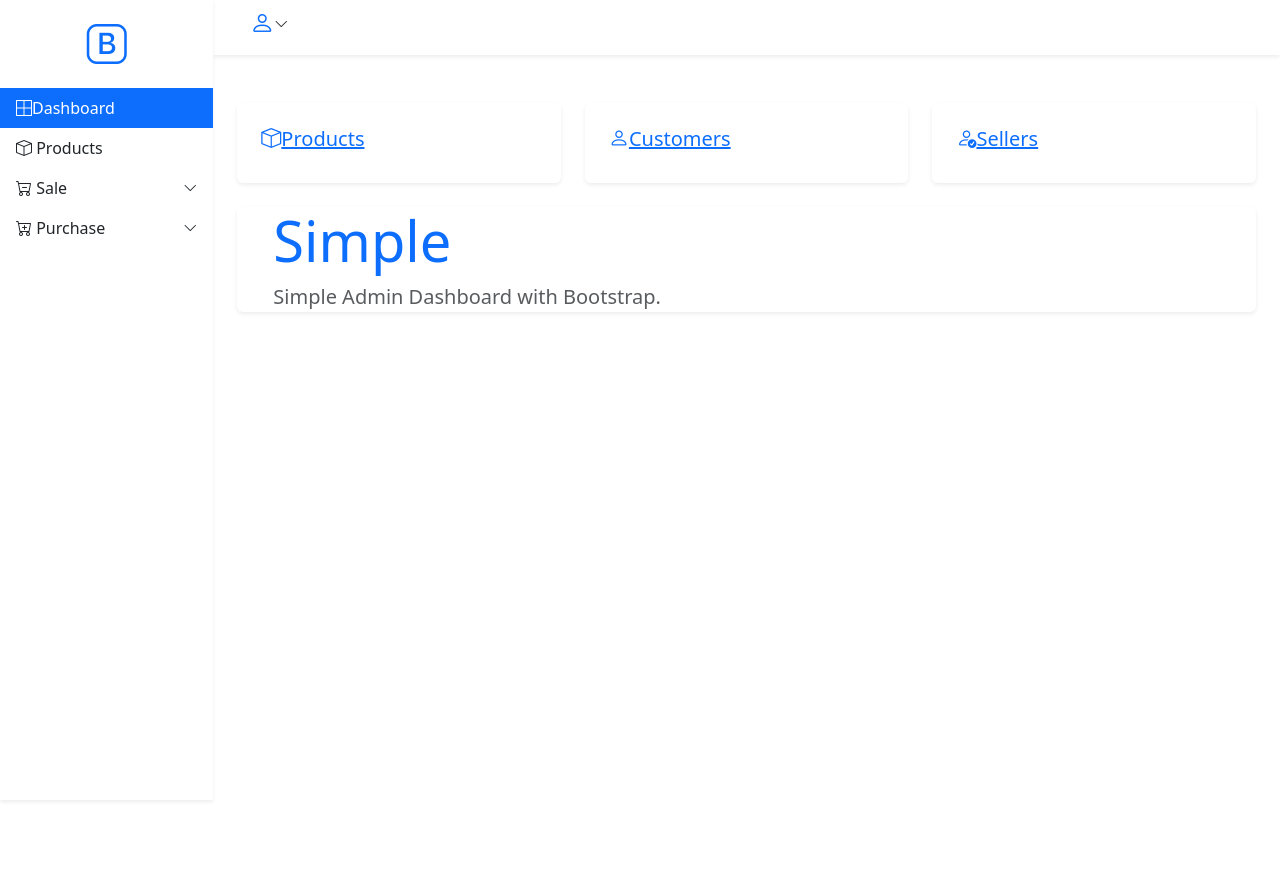
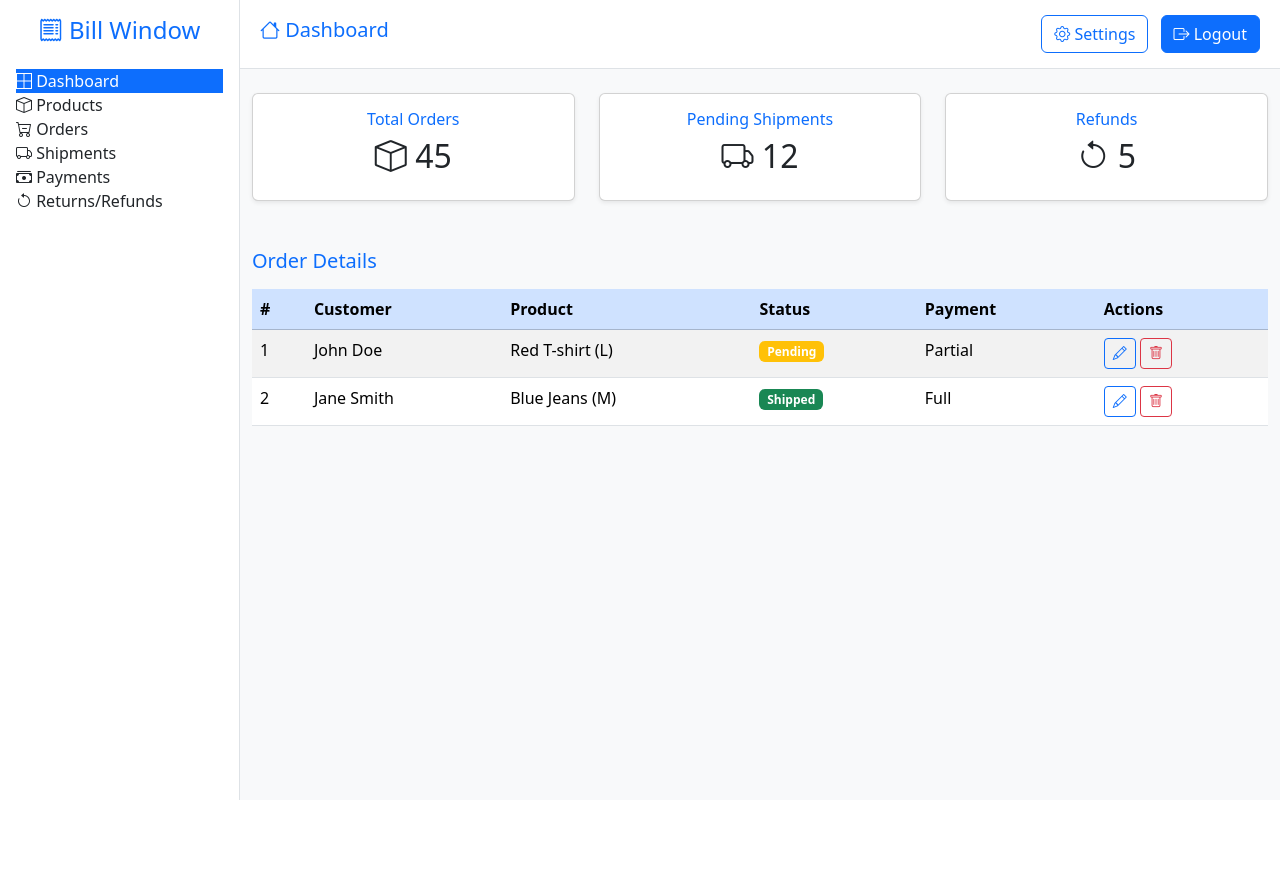
Before and after one commit to infas786/clothing_001, a PHP site: page / in a window 1280 px wide. After the commit the page ends 800 px from the top, so only its background shows below. Run offline with PHP 8.4, Linux system fonts and the light colour scheme.

Commit message:
folder updated

```diff
--- a/index.php
+++ b/index.php
@@ -4,147 +4,144 @@
 <head>
     <meta charset="UTF-8">
     <meta name="viewport" content="width=device-width, initial-scale=1.0">
-    <title>Clothing</title>
+    <title>Bill Management</title>
     <script src="https://code.jquery.com/jquery-3.6.0.min.js"></script>
     <link href="https://cdn.jsdelivr.net/npm/bootstrap@5.3.3/dist/css/bootstrap.min.css" rel="stylesheet">
     <link href="https://cdn.jsdelivr.net/npm/bootstrap-icons/font/bootstrap-icons.css" rel="stylesheet">
-    <link rel="stylesheet" href="style.css">
+    <style>
+        body {
+            background-color: #f8f9fa;
+        }
+
+        .sidebar {
+            background-color: #ffffff;
+            border-right: 1px solid #dee2e6;
+        }
+
+        .sidebar a.active {
+            background-color: #0d6efd;
+            color: white;
+        }
+
+        .sidebar a {
+            color: #212529;
+        }
+
+        .main-content {
+            margin-left: 240px;
+        }
+
+        .header {
+            background-color: #ffffff;
+            border-bottom: 1px solid #dee2e6;
+            padding: 15px 20px;
+        }
+
+        .card-hover:hover {
+            background-color: #f8f9fa;
+            cursor: pointer;
+            box-shadow: 0 4px 8px rgba(0, 0, 0, 0.1);
+        }
+    </style>
 </head>
 
 <body>
-    <!-- overlay -->
-    <div id="sidebar-overlay" class="overlay w-100 vh-100 position-fixed d-none"></div>
+    <!-- Sidebar -->
+    <div class="sidebar position-fixed h-100 p-3" style="width: 240px;">
+        <h4 class="text-center mb-4 text-primary"><i class="bi bi-receipt"></i> Bill Window</h4>
+        <a href="#" class="list-group-item list-group-item-action active"><i class="bi bi-border-all"></i> Dashboard</a>
+        <a href="#" class="list-group-item list-group-item-action"><i class="bi bi-box"></i> Products</a>
+        <a href="#" class="list-group-item list-group-item-action"><i class="bi bi-cart-dash"></i> Orders</a>
+        <a href="shipment.php" class="list-group-item list-group-item-action"><i class="bi bi-truck"></i> Shipments</a>
+        <a href="#" class="list-group-item list-group-item-action"><i class="bi bi-cash-stack"></i> Payments</a>
+        <a href="#" class="list-group-item list-group-item-action"><i class="bi bi-arrow-counterclockwise"></i> Returns/Refunds</a>
+    </div>
 
-    <!-- sidebar -->
-    <div class="col-md-3 col-lg-2 px-0 position-fixed h-100 bg-white shadow-sm sidebar" id="sidebar">
-        <h1 class="bi bi-bootstrap text-primary d-flex my-4 justify-content-center"></h1>
-        <div class="list-group rounded-0">
-            <a href="#" class="list-group-item list-group-item-action active border-0 d-flex align-items-center">
-                <span class="bi bi-border-all"></span>
-                <span class="ml-2">Dashboard</span>
-            </a>
-            <a href="#" class="list-group-item list-group-item-action border-0 align-items-center">
-                <span class="bi bi-box"></span>
-                <span class="ml-2">Products</span>
-            </a>
+    <!-- Main Content -->
+    <div class="main-content">
+        <!-- Header -->
+        <div class="header d-flex justify-content-between align-items-center">
+            <h5 class="text-primary"><i class="bi bi-house"></i> Dashboard</h5>
+            <div>
+                <button class="btn btn-outline-primary me-2"><i class="bi bi-gear"></i> Settings</button>
+                <button class="btn btn-primary"><i class="bi bi-box-arrow-right"></i> Logout</button>
+            </div>
+        </div>
 
-            <button class="list-group-item list-group-item-action border-0 d-flex justify-content-between align-items-center" data-toggle="collapse" data-target="#sale-collapse">
-                <div>
-                    <span class="bi bi-cart-dash"></span>
-                    <span class="ml-2">Sale</span>
+        <!-- Dashboard Cards -->
+        <div class="container mt-4">
+            <div class="row g-4">
+                <div class="col-md-4">
+                    <div class="card card-hover shadow-sm">
+                        <div class="card-body text-center">
+                            <h6 class="text-primary">Total Orders</h6>
+                            <h2 class="text-dark"><i class="bi bi-box"></i> 45</h2>
+                        </div>
+                    </div>
                 </div>
-                <span class="bi bi-chevron-down small"></span>
-            </button>
-            <div class="collapse" id="sale-collapse" data-parent="#sidebar">
-                <div class="list-group">
-                    <a href="#" class="list-group-item list-group-item-action border-0 pl-5">Customers</a>
-                    <a href="#" class="list-group-item list-group-item-action border-0 pl-5">Sales</a>
+                <div class="col-md-4">
+                    <div class="card card-hover shadow-sm">
+                        <div class="card-body text-center">
+                            <h6 class="text-primary">Pending Shipments</h6>
+                            <h2 class="text-dark"><i class="bi bi-truck"></i> 12</h2>
+                        </div>
+                    </div>
                 </div>
-            </div>
-
-            <button class="list-group-item list-group-item-action border-0 d-flex justify-content-between align-items-center" data-toggle="collapse" data-target="#purchase-collapse">
-                <div>
-                    <span class="bi bi-cart-plus"></span>
-                    <span class="ml-2">Purchase</span>
-                </div>
-                <span class="bi bi-chevron-down small"></span>
-            </button>
-            <div class="collapse" id="purchase-collapse" data-parent="#sidebar">
-                <div class="list-group">
-                    <a href="#" class="list-group-item list-group-item-action border-0 pl-5">Sellers</a>
-                    <a href="#" class="list-group-item list-group-item-action border-0 pl-5">Purchases</a>
+                <div class="col-md-4">
+                    <div class="card card-hover shadow-sm">
+                        <div class="card-body text-center">
+                            <h6 class="text-primary">Refunds</h6>
+                            <h2 class="text-dark"><i class="bi bi-arrow-counterclockwise"></i> 5</h2>
+                        </div>
+                    </div>
                 </div>
             </div>
         </div>
+
+        <!-- Table Section -->
+        <div class="container mt-5">
+            <h5 class="text-primary mb-3">Order Details</h5>
+            <table class="table table-striped">
+                <thead class="table-primary">
+                    <tr>
+                        <th>#</th>
+                        <th>Customer</th>
+                        <th>Product</th>
+                        <th>Status</th>
+                        <th>Payment</th>
+                        <th>Actions</th>
+                    </tr>
+                </thead>
+                <tbody>
+                    <tr>
+                        <td>1</td>
+                        <td>John Doe</td>
+                        <td>Red T-shirt (L)</td>
+                        <td><span class="badge bg-warning">Pending</span></td>
+                        <td>Partial</td>
+                        <td>
+                            <button class="btn btn-sm btn-outline-primary"><i class="bi bi-pencil"></i></button>
+                            <button class="btn btn-sm btn-outline-danger"><i class="bi bi-trash"></i></button>
+                        </td>
+                    </tr>
+                    <tr>
+                        <td>2</td>
+                        <td>Jane Smith</td>
+                        <td>Blue Jeans (M)</td>
+                        <td><span class="badge bg-success">Shipped</span></td>
+                        <td>Full</td>
+                        <td>
+                            <button class="btn btn-sm btn-outline-primary"><i class="bi bi-pencil"></i></button>
+                            <button class="btn btn-sm btn-outline-danger"><i class="bi bi-trash"></i></button>
+                        </td>
+                    </tr>
+                </tbody>
+            </table>
+        </div>
     </div>
 
-    <div class="col-md-9 col-lg-10 ml-md-auto px-0 ms-md-auto">
-        <!-- top nav -->
-        <nav class="w-100 d-flex px-4 py-2 mb-4 shadow-sm">
-            <!-- close sidebar -->
-            <button class="btn py-0 d-lg-none" id="open-sidebar">
-                <span class="bi bi-list text-primary h3"></span>
-            </button>
-            <div class="dropdown ml-auto">
-                <button class="btn py-0 d-flex align-items-center" id="logout-dropdown" data-toggle="dropdown" aria-expanded="false">
-                    <span class="bi bi-person text-primary h4"></span>
-                    <span class="bi bi-chevron-down ml-1 mb-2 small"></span>
-                </button>
-                <div class="dropdown-menu dropdown-menu-right border-0 shadow-sm" aria-labelledby="logout-dropdown">
-                    <a class="dropdown-item" href="#">Logout</a>
-                    <a class="dropdown-item" href="#">Settings</a>
-                </div>
-            </div>
-        </nav>
-
-        <!-- main content -->
-        <main class="p-4 min-vh-100">
-            <section class="row">
-                <div class="col-md-6 col-lg-4">
-                    <!-- card -->
-                    <article class="p-4 rounded shadow-sm border-left
-       mb-4">
-                        <a href="#" class="d-flex align-items-center">
-                            <span class="bi bi-box h5"></span>
-                            <h5 class="ml-2">Products</h5>
-                        </a>
-                    </article>
-                </div>
-                <div class="col-md-6 col-lg-4">
-                    <article class="p-4 rounded shadow-sm border-left mb-4">
-                        <a href="#" class="d-flex align-items-center">
-                            <span class="bi bi-person h5"></span>
-                            <h5 class="ml-2">Customers</h5>
-                        </a>
-                    </article>
-                </div>
-                <div class="col-md-6 col-lg-4">
-                    <article class="p-4 rounded shadow-sm border-left mb-4">
-                        <a href="#" class="d-flex align-items-center">
-                            <span class="bi bi-person-check h5"></span>
-                            <h5 class="ml-2">Sellers</h5>
-                        </a>
-                    </article>
-                </div>
-            </section>
-
-            <div class="jumbotron jumbotron-fluid rounded bg-white border-0 shadow-sm border-left px-4">
-                <div class="container">
-                    <h1 class="display-4 mb-2 text-primary">Simple</h1>
-                    <p class="lead text-muted">Simple Admin Dashboard with Bootstrap.</p>
-                </div>
-            </div>
-        </main>
-    </div>
     <script src="https://cdn.jsdelivr.net/npm/@popperjs/core@2.11.6/dist/umd/popper.min.js"></script>
     <script src="https://cdn.jsdelivr.net/npm/bootstrap@5.3.3/dist/js/bootstrap.min.js"></script>
-
-    <script>
-        $(document).ready(() => {
-
-            $('#open-sidebar').click(() => {
-
-                // add class active on #sidebar
-                $('#sidebar').addClass('active');
-
-                // show sidebar overlay
-                $('#sidebar-overlay').removeClass('d-none');
-
-            });
-
-
-            $('#sidebar-overlay').click(function() {
-
-                // add class active on #sidebar
-                $('#sidebar').removeClass('active');
-
-                // show sidebar overlay
-                $(this).addClass('d-none');
-
-            });
-
-        });
-    </script>
 </body>
 
 </html>
```
